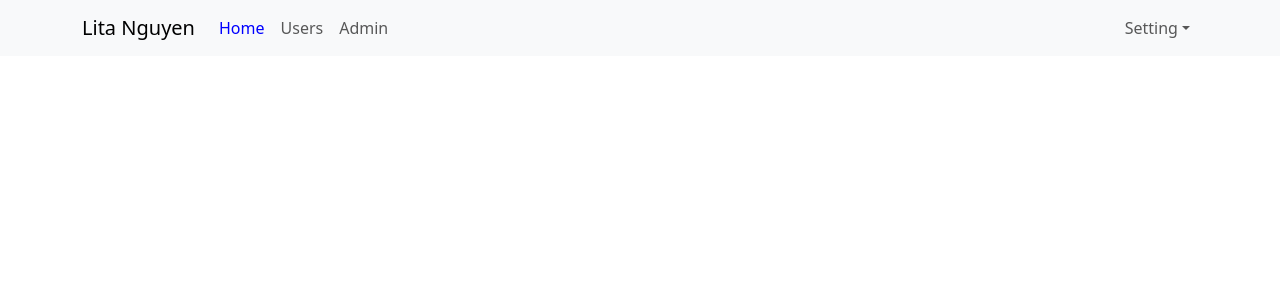
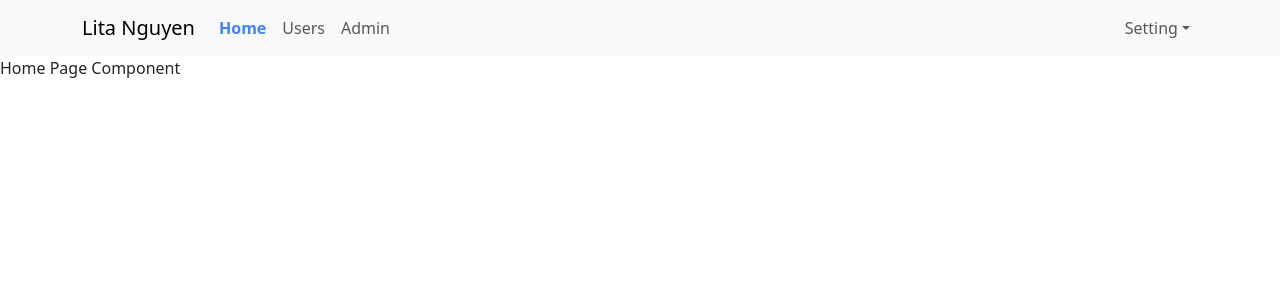
Before and after one commit to lita-nguyen/demo_week2_react, a React (Create React App) app in the folder basic-react/: page / in a window 1280 px wide. Shown: the top 300 px of the page. Built offline with nearby package versions, Linux system fonts and the light colour scheme.

Commit message:
index routes

```diff
--- a/basic-react/src/App.scss
+++ b/basic-react/src/App.scss
@@ -22,7 +22,8 @@
     .navbar-nav {
       .nav-link {
         &.active {
-          color: blue;
+          color: rgb(64, 132, 242);
+          font-weight: 600;
         }
       }
     }
--- a/basic-react/src/components/Header/Header.js
+++ b/basic-react/src/components/Header/Header.js
@@ -8,7 +8,9 @@
   return (
     <Navbar expand="lg" className="bg-body-tertiary">
       <Container>
-        <Navbar.Brand href="#home">Lita Nguyen</Navbar.Brand>
+        <NavLink to="/" className="navbar-brand">
+          Lita Nguyen
+        </NavLink>
         <Navbar.Toggle aria-controls="basic-navbar-nav" />
         <Navbar.Collapse id="basic-navbar-nav">
           <Nav className="me-auto">
@@ -25,9 +27,9 @@
 
           <Nav>
             <NavDropdown title="Setting" id="basic-nav-dropdown">
-              <NavDropdown.Item href="#action/3.1">Log In</NavDropdown.Item>
-              <NavDropdown.Item href="#action/3.2">Log Out</NavDropdown.Item>
-              <NavDropdown.Item href="#action/3.3">My Profile</NavDropdown.Item>
+              <NavDropdown.Item>Log In</NavDropdown.Item>
+              <NavDropdown.Item>Log Out</NavDropdown.Item>
+              <NavDropdown.Item>My Profile</NavDropdown.Item>
             </NavDropdown>
           </Nav>
         </Navbar.Collapse>
--- /dev/null
+++ b/basic-react/src/components/Home/HomePage.js
@@ -0,0 +1,5 @@
+const HomePage = (props) => {
+  return <div className="homepage-container">Home Page Component</div>;
+};
+
+export default HomePage;
--- a/basic-react/src/index.js
+++ b/basic-react/src/index.js
@@ -7,6 +7,7 @@
 import { BrowserRouter, Routes, Route } from "react-router-dom";
 import User from "./components/User/User";
 import Admin from "./components/Admin/Admin";
+import HomePage from "./components/Home/HomePage";
 
 const root = ReactDOM.createRoot(document.getElementById("root"));
 root.render(
@@ -14,6 +15,7 @@
   <BrowserRouter>
     <Routes>
       <Route path="/" element={<App />}>
+        <Route index element={<HomePage />} />
         <Route path="users" element={<User />} />
         <Route path="admins" element={<Admin />} />
       </Route>
```
